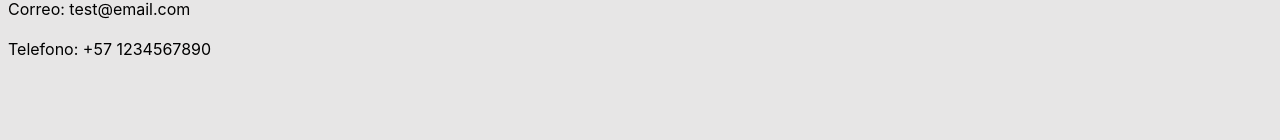
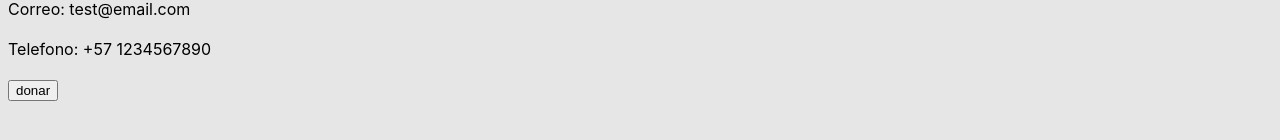
Before and after one commit to DeibyNino/ungo, a React (Vite) app: page /sedes-page in a window 1280 px wide. Shown: the part 430-570 px from the top of the page. Built offline with nearby package versions, Linux system fonts and the light colour scheme.

Commit message:
creacion de laa donaciones

```diff
--- a/src/components/Donaciones/DonacionesComponent.jsx
+++ b/src/components/Donaciones/DonacionesComponent.jsx
@@ -14,6 +14,7 @@ const DonacionesComponent = () => {
       <h1>Contactanos si deseas realizar tu aporte</h1>
       <p>Correo: test@email.com </p>
       <p>Telefono: +57 1234567890</p>
+      <button>donar</button>
     </div>
   );
 };
```
